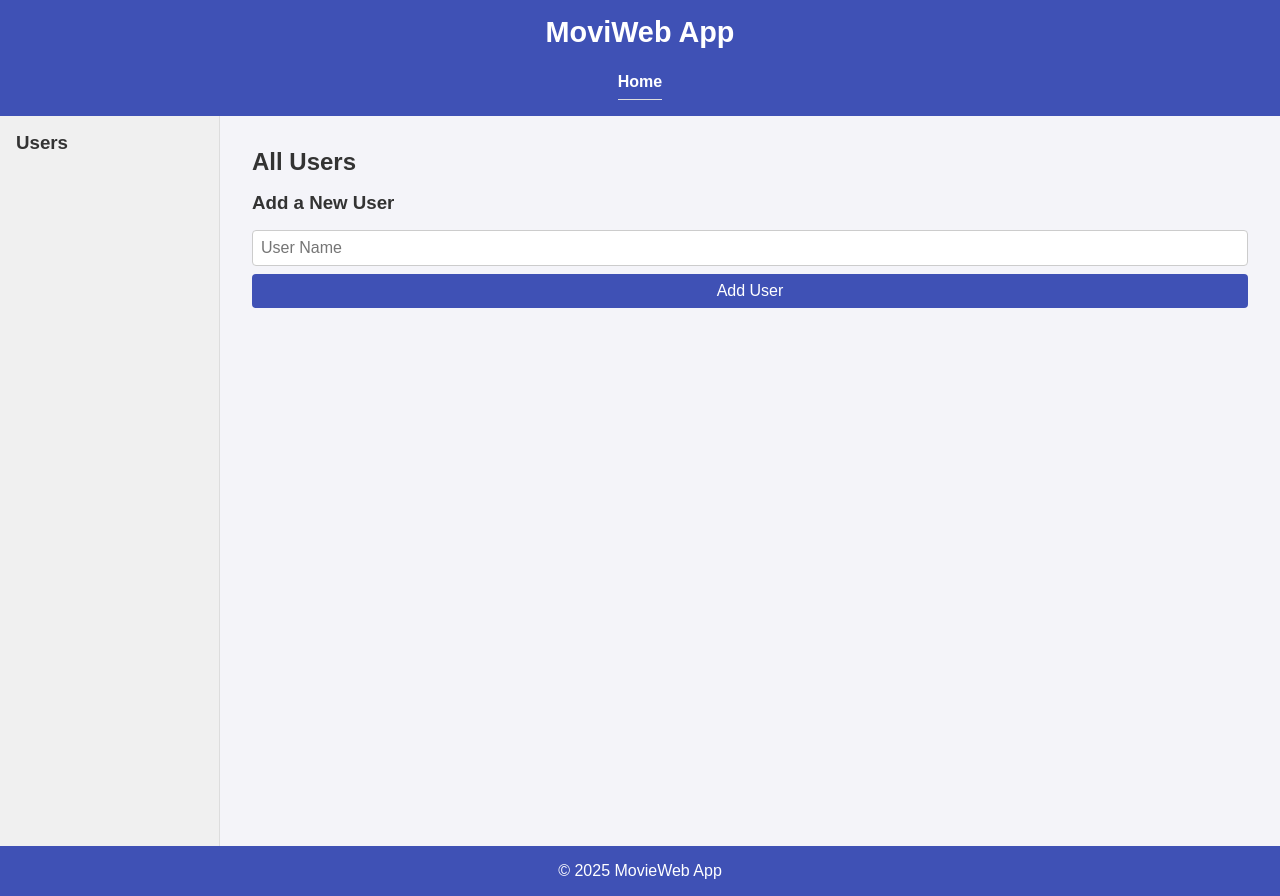
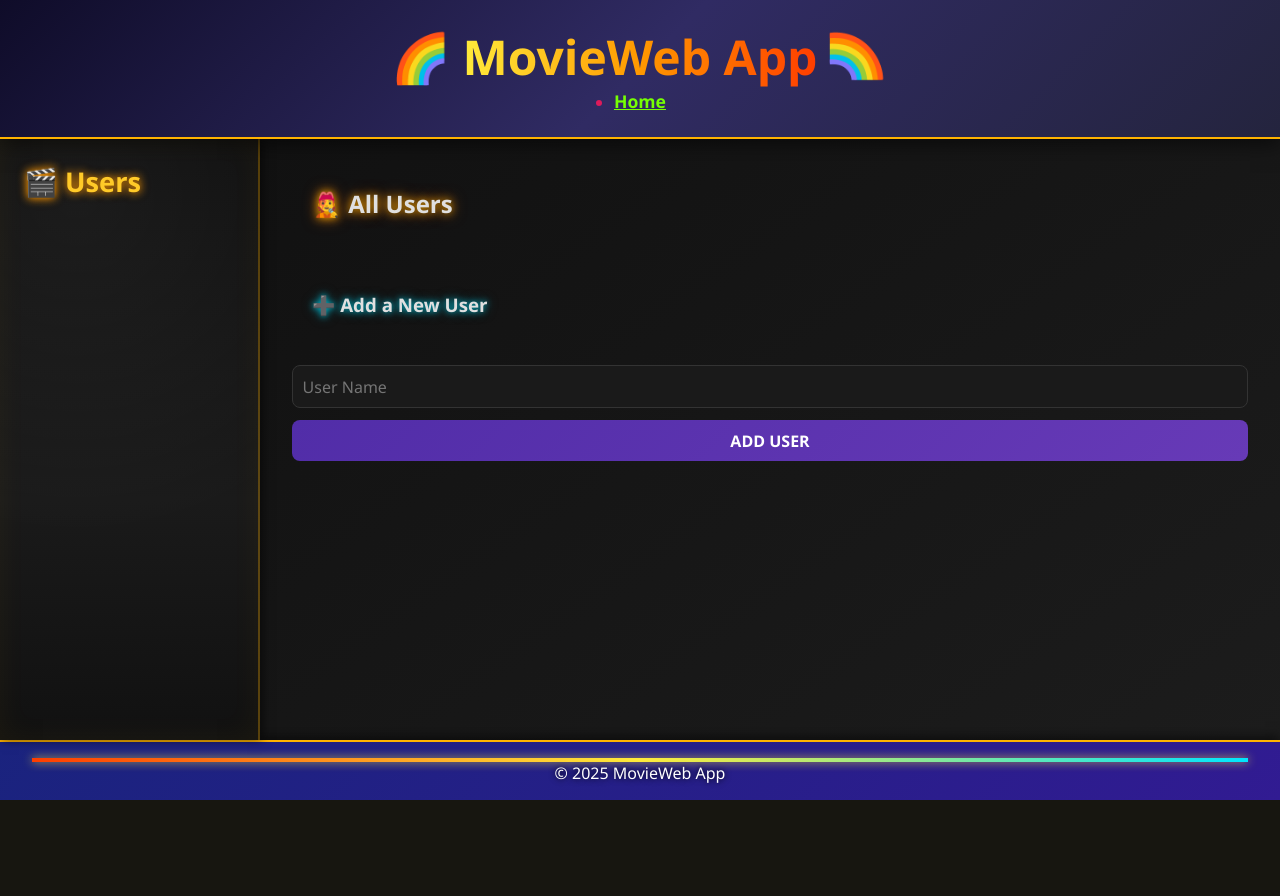
Before and after one commit to abhisakh/MovieWebApp-AI, a Flask app: template templates/index.html in a window 1280 px wide. After the commit the page ends 800 px from the top, so only its background shows below. Run offline with Flask 3, Linux system fonts and the light colour scheme; the template is opened without the code that fills it, so the values that code supplies are empty.

Commit message:
Enhance sidebar and user list UI: - Added glowing gradient effects and hover animations for sidebar links - Improved spacing, alignment, and readability of user list - Refined main content typography and subtle lighting gradients - Updated color scheme for a more cinematic and modern visual feel

```diff
--- a/static/style.css
+++ b/static/style.css
@@ -1,276 +1,289 @@
 /* =========================================================
-🌐 GLOBAL STYLES
-Reset & Base Layout
+🌐 GLOBAL STYLES — Modern Cinematic Theme
 ========================================================= */
 
-/* Reset some default browser styles */
 * {
   margin: 0;
   padding: 0;
   box-sizing: border-box;
-    font-family: Arial, sans-serif;
+  font-family: "Poppins", "Segoe UI", Tahoma, Geneva, Verdana, sans-serif;
 }
 
-/*Resets default browser styles (margin, padding).
-box-sizing: border-box makes width/height calculations easier.
-Sets default font for the whole app.*/
-
-/* Body layout: vertical stacking (header → content → footer) */
 body {
   display: flex;
   flex-direction: column;
   min-height: 100vh;
-    background-color: #f4f4f9;
-    color: #333;
+  background: radial-gradient(circle at top left, #1c1c1c, #0d0d0d);
+  color: #e0e0e0;
+  overflow-x: hidden;
 }
 
-/*Flex column → header, content, footer stacked vertically.
-min-height: 100vh ensures the page always fills the screen height.
-Light gray background and dark text.*/
+body::before {
+  content: "";
+  position: fixed;
+  top: 0; left: 0;
+  width: 100%; height: 100%;
+  pointer-events: none;
+  background: radial-gradient(circle at 30% 30%, rgba(255,255,255,0.03), transparent 70%);
+  mix-blend-mode: overlay;
+  z-index: -1;
+}
 
 /* =========================================================
-🎯 HEADER STYLES
-Contains site title & top navigation links
+🎬 HEADER — Neon Cinema Title Bar
 ========================================================= */
 header {
-    background-color: #3f51b5;      /* deep indigo background */
-    color: white;                   /* white text */
-    padding: 1rem 2rem;             /* top/bottom + left/right spacing */
+  background: linear-gradient(135deg, #0f0c29, #302b63, #24243e);
+  color: #dd1a5b;
+  padding: 1.5rem 2rem;
   display: flex;
-    flex-direction: column;         /* stacked vertically (title + nav) */
-    align-items: center;            /* center-align contents horizontally */
-    justify-content: space-between; /* balanced spacing */
-    flex-shrink: 0;                 /* prevent header from shrinking */
+  flex-direction: column;
+  align-items: center;
+  justify-content: center;
+  box-shadow: 0 4px 20px rgba(0, 0, 0, 0.6);
+  border-bottom: 2px solid #ffb300;
+  position: sticky;
+  top: 0;
+  z-index: 100;
 }
 
-/*Deep indigo background with white text.
-Vertical stack of header elements (title + nav).
-Centered alignment and spacing.
-flex-shrink: 0 prevents the header from shrinking.*/
-
-/* Header title (Movie App name) */
 header h1 {
-    font-size: 1.8rem;
+  font-size: 3rem;
+  display: flex;
+  align-items: center;
+  justify-content: center;
+  gap: 0.75rem;
 }
 
-/* Header navigation menu (horizontal list) */
-header nav ul {
-    list-style: none;
-    display: flex;
-    gap: 1rem;                      /* spacing between nav links */
+header h1 .rainbow {
+  display: inline-block;
+  text-shadow: none; /* no glow */
+  filter: none;       /* keep emoji colors intact */
 }
 
-/* Navigation links */
+header h1 .rainbow-right{
+  display: inline-block;
+  text-shadow: none; /* no glow */
+  filter: none;
+  transform: rotate(90deg);
+}
+
+header h1 .title-text {
+  background: linear-gradient(to right, #ffeb3b, #ff9800, #ff3d00);
+  -webkit-background-clip: text;
+  -webkit-text-fill-color: transparent;
+  text-shadow: none;
+  position: relative;
+}
+
+header h1 .title-text::after {
+  content: attr(data-text);
+  position: absolute;
+  left: 0;
+  top: 0;
+  width: 100%;
+  height: 100%;
+  color: #ff3d00; /* neon glow color */
+  z-index: -1;
+  filter: blur(6px);
+  opacity: 0.6;
+  animation: neon-glow 5s ease-in-out infinite alternate;
+}
+
+@keyframes neon-glow {
+  0% { filter: blur(4px); opacity: 0.5; }
+  50% { filter: blur(8px); opacity: 0.8; }
+  100% { filter: blur(6px); opacity: 0.6; }
+}
+
 header nav ul li a {
-    color: white;
-    text-decoration: none;
-    font-weight: bold;
+  color: #76ff03;
+  font-weight: 600;
+  font-size: 1.1rem;
+  transition: color 0.3s ease, text-shadow 0.3s ease;
 }
 
 header nav ul li a:hover {
-    text-decoration: underline;     /* highlight on hover */
+  color: #00e5ff;
+  text-shadow: 0 0 10px #00e5ff;
 }
-
-/* Horizontal nav links with spacing.
-White links with bold font.
-Underline on hover for visual feedback.*/
 
 /* =========================================================
 🧭 MAIN LAYOUT WRAPPER
-Sidebar (left navigation) + Main content area
 ========================================================= */
-
 .wrapper {
   display: flex;
-    flex: 1;                        /* take up available vertical space */
-    min-height: calc(100vh - 70px); /* adjust for header height */
+  flex: 1;
+  min-height: calc(100vh - 200px);
 }
 
-/*Flex container for sidebar + main content.
-Ensures wrapper fills remaining height after header.
-calc(100vh - 70px) adjusts for header height.*/
-
 /* =========================================================
-📚 SIDEBAR (LEFT PANEL)
-Navigation column for quick links
+🎞️ SIDEBAR — Enhanced Neon User Selector
 ========================================================= */
 aside {
-    width: 220px;
-    background-color: #f0f0f0;
-    padding: 1rem;
-    border-right: 1px solid #ddd;
-    flex-shrink: 0;
+  width: 260px;
+  background: linear-gradient(180deg, #0d0d0d, #1a1a1a 60%, #111);
+  border-right: 2px solid rgba(255, 179, 0, 0.3);
+  box-shadow: inset 0 0 30px rgba(255, 193, 7, 0.05), 2px 0 10px rgba(0, 0, 0, 0.6);
+  padding: 1.5rem;
+  position: relative;
 }
 
-/* Sidebar title */
-aside h3 {
-    margin-bottom: 1rem;
+aside::before {
+  content: "";
+  position: absolute;
+  top: 0; left: 0;
+  width: 100%; height: 100%;
+  background: radial-gradient(circle at 30% 10%, rgba(255,255,255,0.05), transparent 60%);
+  pointer-events: none;
+  z-index: 0;
 }
 
-/* Sidebar list styling */
+aside h3 {
+  font-size: 1.7rem;
+  color: #ffca28;
+  text-shadow: 0 0 8px #ff9800, 0 0 12px rgba(255, 152, 0, 0.4);
+  margin-bottom: 1.5rem;
+  position: relative;
+}
+
 aside ul {
   list-style: none;
+  z-index: 1;
+  position: relative;
 }
 
 aside ul li {
-    margin-bottom: 0.5rem;
+  margin-bottom: 0.8rem;
 }
 
-/* Sidebar links */
 aside ul li a {
-    color: #333;
-    text-decoration: none;
+  display: flex;
+  align-items: center;
+  gap: 10px;
+  background: linear-gradient(90deg, rgba(192, 178, 137, 0.08), rgba(179, 24, 24, 0));
+  padding: 0.6rem 0.75rem;
+  border-radius: 8px;
+  font-size: 1.1rem;
+  font-weight: 500;
+  color: #e0e0e0;
+  letter-spacing: 0.3px;
+  margin-bottom: 0.6rem;
+  box-shadow: 0 0 10px rgba(255, 193, 7, 0.25); /* glowing gold margin illusion */
+  transition: all 0.3s ease;
+}
+
+aside ul li a::before {
+  content: "🎥";
+  font-size: 1.2rem;
+  transition: transform 0.3s ease;
 }
 
 aside ul li a:hover {
-    text-decoration: underline;
+  color: #00e5ff;
+  background: linear-gradient(90deg, rgba(0,229,255,0.2), rgba(0,230,118,0.1));
+  transform: translateX(6px);
+  box-shadow: 0 0 10px rgba(0,229,255,0.3);
 }
 
-/* Fixed width sidebar.
-Light gray background with right border.
-Vertical stack of links.
-Hover effect to indicate clickability.*/
+aside ul li a:hover::before {
+  transform: rotate(-10deg) scale(1.2);
+}
+
+aside ul li.active a {
+  background: linear-gradient(90deg, rgba(255,179,0,0.3), rgba(255,87,34,0.15));
+  color: #ffeb3b;
+  box-shadow: 0 0 15px rgba(255,193,7,0.3);
+}
 
 /* =========================================================
-📄 MAIN CONTENT AREA
-Displays page content or Jinja blocks
+📄 MAIN CONTENT — Movies Area
 ========================================================= */
 main {
   flex: 1;
   padding: 2rem;
+  background: linear-gradient(145deg, #111, #1c1c1c);
 }
 
-/* Fills remaining horizontal space next to sidebar.
-Padding for spacing inside content. */
+main h2 {
+  text-shadow:
+    0 0 8px rgba(255, 179, 0, 0.9),
+    0 0 15px rgba(255, 111, 0, 0.6);
+    padding: 1rem 1.25rem;
+    margin-bottom: 1rem;
+}
+
+main h3 {
+  text-shadow:
+    0 0 6px rgba(0, 188, 212, 0.9),
+    0 0 12px rgba(0, 188, 212, 0.5);
+    padding: 2rem 1.25rem;
+    margin-bottom: 1rem;
+}
 
 /* =========================================================
-🧾 FORMS (generic input + buttons)
-Used for adding users or movies
+🧑‍💻 USER LIST — Inside Main Content
 ========================================================= */
-form {
-    margin-top: 1rem;
+
+main ul.user-list {
+  list-style: none;
+  margin-top: 1.5rem;
+  padding: 0;
   display: flex;
   flex-direction: column;
-    gap: 0.5rem;
+  gap: 0.75rem;
 }
 
-/* Form inputs & buttons */
-input[type="text"],
-input[type="number"],
-button {
-    padding: 0.5rem;
-    font-size: 1rem;
-    border: 1px solid #ccc;
-    border-radius: 4px;
+main ul.user-list li {
+  background: linear-gradient(145deg, #1c1c1c, #292929);
+  border: 1px solid rgba(255, 193, 7, 0.4);
+  border-radius: 10px;
+  padding: 1rem 1.25rem;
+  font-size: 1.25rem;
+  font-weight: 500;
+  color: #fefefe;
+  letter-spacing: 0.6px;
+  display: flex;
+  align-items: center;
+  justify-content: space-between;
+  gap: 1rem;
+  transition: all 0.35s ease;
+  box-shadow: 0 3px 10px rgba(0, 0, 0, 0.6);
 }
 
-/* Buttons */
-button {
-    background-color: #3f51b5;
-    color: white;
-    border: none;
-    cursor: pointer;
-    transition: 0.3s;
-    border-radius: 4px;
+/* subtle hover highlight + glow */
+main ul.user-list li:hover {
+  background: linear-gradient(90deg, #2a2a2a, #333);
+  border-color: #ffb300;
+  color: #ffeb3b;
+  transform: translateY(-2px);
+  box-shadow: 0 0 15px rgba(255, 193, 7, 0.4);
 }
 
-button:hover {
-    background-color: #303f9f;
+/* if you have “View Movies” or action buttons next to user name */
+main ul.user-list li a {
+  color: #00e676;
+  font-weight: 600;
+  text-decoration: none;
+  transition: 0.3s ease;
 }
 
-/*Forms stacked vertically with spacing.
-Styled input fields and buttons.
-Hover effect darkens the button.*/
+main ul.user-list li a:hover {
+  color: #00e5ff;
+  text-shadow: 0 0 8px #00e5ff;
+}
+
+/* optional: smaller description under username */
+main ul.user-list li small {
+  display: block;
+  font-size: 0.9rem;
+  color: #aaa;
+  margin-top: 0.25rem;
+}
 
 /* =========================================================
-📋 LIST STYLES
-Used for displaying lists of users, etc.
+🎞️ MOVIE CARD GRID
 ========================================================= */
-ul {
-    margin-top: 1rem;
-    list-style: none;
-}
-
-ul li {
-    padding: 0.5rem 0;
-    border-bottom: 1px solid #ddd;
-}
-
-/* Vertical lists with spacing and dividing lines.
-Used for user lists, movie lists, etc. */
-
-/* =========================================================
-⚓ FOOTER
-Fixed footer section at bottom of page
-========================================================= */
-footer {
-    background-color: #3f51b5;
-    color: white;
-    padding: 1rem 2rem;
-    text-align: center;
-    flex-shrink: 0;
-}
-
-/* Consistent with header.
-Fixed styling and centered text. */
-
-/* =========================================================
-📱 RESPONSIVE DESIGN
-Adjust layout for tablets & mobile devices
-========================================================= */
-@media (max-width: 768px) {
-    .wrapper {
-        flex-direction: column;     /* stack sidebar above main */
-    }
-
-    aside {
-        width: 100%;
-        border-right: none;
-        border-bottom: 1px solid #ddd;
-    }
-
-    main {
-        padding: 1rem;
-    }
-
-    header {
-        flex-direction: column;
-        align-items: flex-start;
-        gap: 0.5rem;
-    }
-}
-/*Mobile-friendly adjustments.
-Sidebar moves above main content.
-Header and padding adapt to smaller screens.*/
-
-/* =========================================================
-🎬 MOVIE CARD SECTION
-Grid of movie posters with update/delete options
-========================================================= */
-
-/* Form for adding a movie by title */
-.add-movie-form {
-  display: flex;
-  justify-content: center;
-  gap: 0.5rem;
-  margin: 1rem 0;
-}
-
-.add-movie-form input {
-  flex: 1;
-  padding: 0.5rem;
-}
-
-.add-movie-form button {
-  padding: 0.5rem 1rem;
-  background-color: #0055ff;
-  color: white;
-  border: none;
-  border-radius: 6px;
-  cursor: pointer;
-}
-
-/* Responsive movie grid layout */
 .movies-grid {
   display: flex;
   flex-wrap: wrap;
@@ -279,138 +292,144 @@ Grid of movie posters with update/delete options
   padding: 1rem;
 }
 
-/* Individual movie card container */
 .movie-card {
-  background: #fff;
-  border-radius: 12px;
-  box-shadow: 0 3px 10px rgba(0, 0, 0, 0.15);
-  width: 220px;
+  background: linear-gradient(160deg, #222, #2a2a2a);
+  border-radius: 16px;
+  box-shadow: 0 6px 15px rgba(0, 0, 0, 0.4);
+  width: 230px;
   text-align: center;
   overflow: hidden;
-  transition: transform 0.2s ease;
+  transition: transform 0.3s, box-shadow 0.3s;
 }
 
 .movie-card:hover {
-  transform: scale(1.05); /* zoom effect */
+  animation: pulse-glow 1.5s infinite alternate;
 }
 
-/* Poster image */
+@keyframes pulse-glow {
+  from { box-shadow: 0 0 15px rgba(255, 193, 7, 0.5); }
+  to { box-shadow: 0 0 25px rgba(255, 235, 59, 0.8); }
+}
+
 .movie-card img {
   width: 100%;
   height: 320px;
   object-fit: cover;
+  border-bottom: 2px solid #ff9800;
 }
 
-/* Movie details section (title, director, year) */
 .movie-details {
-  padding: 0.75rem;
+  padding: 1rem;
+  color: #ddd;
 }
 
-/* Update & delete forms inside card */
-.update-form,
-.delete-form {
-  display: inline-block;
-  margin: 0.25rem;
+/* Update & delete buttons inside card */
+.update-form button {
+  background: linear-gradient(135deg, #ffb74d, #ff9800);
+  color: #fff;
 }
 
-/* Update form input (rename movie) */
-.update-form input {
-  width: 70%;
-  padding: 0.25rem;
-}
-
-/* Buttons inside movie cards */
-.update-form button,
 .delete-form button {
-  padding: 0.25rem 0.75rem;
-  border: none;
-  border-radius: 4px;
-  cursor: pointer;
-}
-
-/* Update button style */
-.update-form button {
-  background-color: #ffae00;
-  color: white;
-}
-
-/* Delete button style */
-.delete-form button {
-  background-color: #ff4d4d;
-  color: white;
+  background: linear-gradient(135deg, #ff5252, #d50000);
+  color: #fff;
 }
 
 /* =========================================================
-⭐ STAR RATING STYLES WITH 3D EFFECT
-Supports 0.25, 0.5, 0.75, 1-star increments
+🧾 FORMS
 ========================================================= */
-
-/* Full gold star */
-.star {
-    color: gold;
-    font-size: 1rem;
-    display: inline-block;
-
-    /* 3D effect with gradient and shadow */
-    background: linear-gradient(to bottom, #fff176, #fbc02d);
-    -webkit-background-clip: text;
-    -webkit-text-fill-color: transparent;
-    text-shadow:
-        1px 1px 0 #b8860b,   /* subtle top-left shadow */
-        0 2px 2px rgba(0,0,0,0.25); /* soft drop shadow */
+form {
+  margin-top: 1rem;
+  display: flex;
+  flex-direction: column;
+  gap: 0.75rem;
 }
 
-/* Empty gray star */
-.star-empty {
-    color: #ccc;
+input[type="text"],
+input[type="number"],
+button {
+  padding: 0.6rem;
   font-size: 1rem;
-    display: inline-block;
+  border-radius: 8px;
+  border: 1px solid #333;
+  background: #1a1a1a;
+  color: #fff;
+  transition: all 0.3s ease;
 }
 
-/* Partially filled stars */
-.star-quarter,
-.star-half,
-.star-three-quarter {
-    position: relative;
-    display: inline-block;
-    font-size: 1rem;
+input[type="text"]:focus,
+input[type="number"]:focus {
+  border-color: #ffb300;
+  box-shadow: 0 0 10px rgba(255, 179, 0, 0.6);
+  outline: none;
 }
 
-/* Base layer: gray star */
-.star-quarter::before,
-.star-half::before,
-.star-three-quarter::before {
-    content: "\2605";
-    color: #ccc;
-    position: absolute;
-    left: 0;
-    overflow: hidden;
+button {
+  background: linear-gradient(135deg, #512da8, #673ab7);
+  border: none;
+  cursor: pointer;
+  font-weight: bold;
+  text-transform: uppercase;
 }
 
-/* Colored 3D overlay layer */
-.star-quarter::after,
-.star-half::after,
-.star-three-quarter::after {
-    content: "\2605";
-    position: absolute;
-    left: 0;
-    -webkit-background-clip: text;
-    -webkit-text-fill-color: transparent;
-    background: linear-gradient(to bottom, #fff176, #fbc02d);
-    text-shadow:
-        1px 1px 0 #b8860b,
-        0 2px 2px rgba(0,0,0,0.25);
-    overflow: hidden;
+button:hover {
+  background: linear-gradient(135deg, #7e57c2, #9575cd);
+  transform: scale(1.05);
 }
 
-.star-quarter::after {
-    width: 25%;
+/* =========================================================
+⭐ STAR RATINGS
+========================================================= */
+.star {
+  color: #ffeb3b;
+  text-shadow: 0 0 5px #ffeb3b, 0 0 10px #ff9800;
+  animation: star-glow 1.2s ease-in-out;
 }
 
-.star-half::after {
-    width: 50%;
+@keyframes star-glow {
+  0% { text-shadow: 0 0 0 #ffeb3b; transform: scale(0.8); }
+  100% { text-shadow: 0 0 10px #ffeb3b, 0 0 20px #ff9800; transform: scale(1); }
 }
 
-.star-three-quarter::after {
-    width: 75%;
+/* =========================================================
+⚓ FOOTER
+========================================================= */
+footer {
+  background: linear-gradient(135deg, #1a237e, #311b92);
+  color: #fff;
+  padding: 1rem 2rem;
+  text-align: center;
+  border-top: 2px solid #ffb300;
+  text-shadow: 0 0 6px #000;
+  box-shadow: 0 -4px 10px rgba(0, 0, 0, 0.5);
 }
+
+footer::before {
+  content: "";
+  display: block;
+  height: 4px;
+  background: linear-gradient(to right, #ff3d00, #ffeb3b, #00e5ff);
+  box-shadow: 0 0 10px rgba(255, 235, 59, 0.8);
+}
+
+/* =========================================================
+📱 RESPONSIVE DESIGN
+========================================================= */
+@media (max-width: 768px) {
+  .wrapper {
+    flex-direction: column;
+  }
+
+  aside {
+    width: 100%;
+    border-right: none;
+    border-bottom: 2px solid #333;
+  }
+
+  main {
+    padding: 1rem;
+  }
+
+  header h1 {
+    font-size: 2.2rem;
+  }
+}
--- a/templates/base.html
+++ b/templates/base.html
@@ -2,13 +2,17 @@
 <html lang="en">
 <head>
     <meta charset="UTF-8">
-    <title>{% block title %}MoviWeb App{% endblock %}</title>
+    <title>{% block title %}MovieWeb App{% endblock %}</title>
     <link rel="stylesheet" href="{{ url_for('static', filename='style.css') }}">
 </head>
 <body>
 
 <header>
-    <h1>MoviWeb App</h1>
+    <h1>
+        <span class="rainbow">🌈</span>
+        <span class="title-text" data-text="MovieWeb App">MovieWeb App</span>
+        <span class="rainbow-right">🌈</span>
+    </h1>
     <nav>
         <ul>
             <li><a href="{{ url_for('home') }}">Home</a></li>
@@ -18,18 +22,15 @@
 
 <div class="wrapper">
         <aside>
-        <h3>Users</h3>
+        <h3>🎬 Users</h3>
             <ul>
                 {% for user in users %}
-            <li>
-                <a href="{{ url_for('user_movies', user_id=user.id) }}">
-                    {{ user.name }}'s Movies
-                </a>
+                <li class="{% if current_user and user.id == current_user.id %}active{% endif %}">
+                    <a href="{{ url_for('user_movies', user_id=user.id) }}">{{ user.name }}</a>
                 </li>
                 {% endfor %}
             </ul>
         </aside>
-
     <main>
         {% block content %}
         <!-- Page-specific content goes here -->
--- a/templates/index.html
+++ b/templates/index.html
@@ -1,21 +1,21 @@
 {% extends "base.html" %}
 
-{% block title %}Home - MoviWeb{% endblock %}
+{% block title %}Home - MovieWeb{% endblock %}
 
 {% block content %}
-<h2>All Users</h2>
+<h2>🧑‍🎤 All Users</h2>
 
-<ul>
+<ul class="user-list">
     {% for user in users %}
     <li>
         <a href="{{ url_for('user_movies', user_id=user.id) }}">
-            {{ user.name }}
+            🎬 {{ user.name }}
         </a>
     </li>
     {% endfor %}
 </ul>
 
-<h3>Add a New User</h3>
+<h3>➕ Add a New User</h3>
 <form action="{{ url_for('add_user') }}" method="POST">
     <input type="text" name="name" placeholder="User Name" required>
     <button type="submit">Add User</button>
```
Also changed, not shown: data/movies.db. Lines whose indentation alone changed are shown as unchanged.
